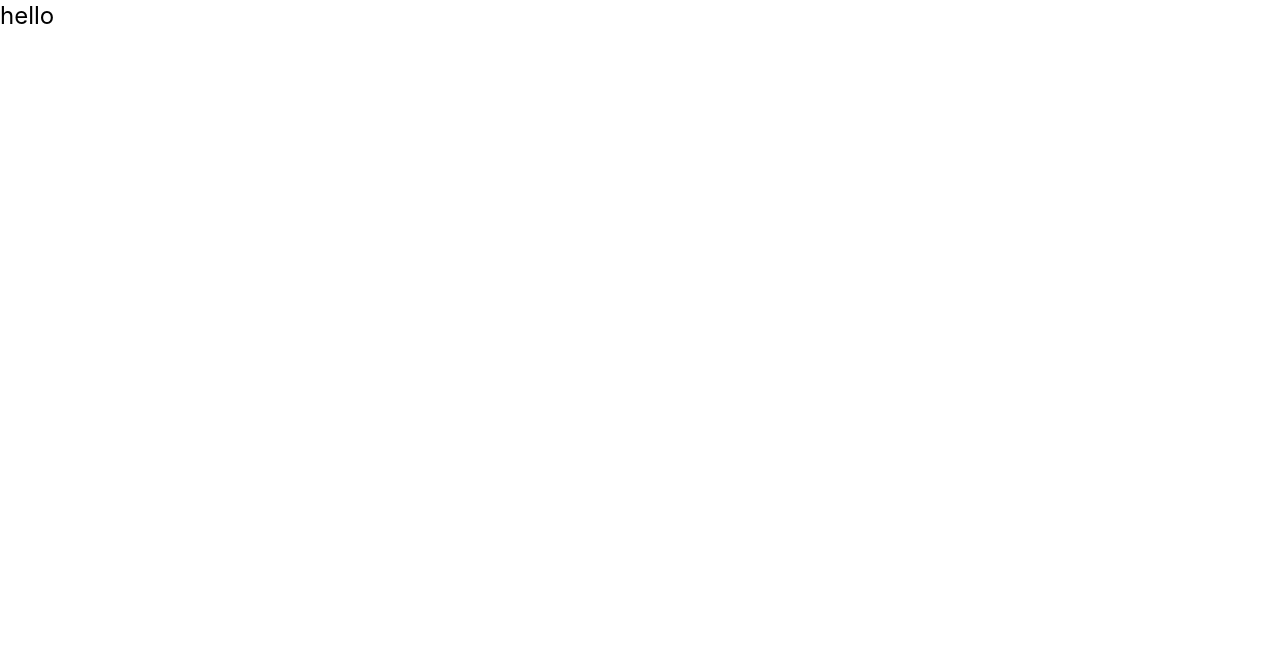
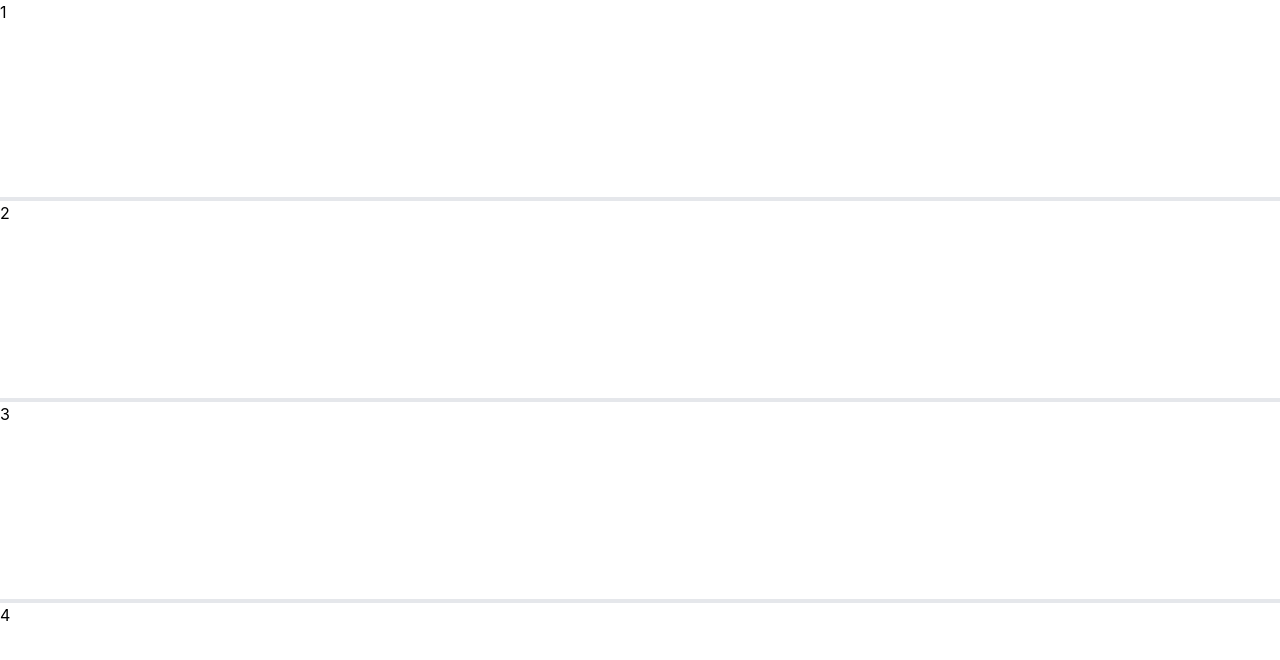
Before and after one commit to j4kim/multichrono, a Vue app: page / in a window 1280 px wide. Shown: the top 660 px of the page. Built offline with nearby package versions, Linux system fonts and the light colour scheme.

Commit message:
App: prepare blocks layout

```diff
--- a/src/App.vue
+++ b/src/App.vue
@@ -1,5 +1,9 @@
 <script setup></script>
 
 <template>
-  <div class="text-2xl">hello</div>
+  <div class="flex min-h-dvh flex-col gap-1 bg-gray-200">
+    <div v-for="i in 4" :key="i" class="max-h-[25dvh] min-h-20 grow bg-white">
+      {{ i }}
+    </div>
+  </div>
 </template>
```
